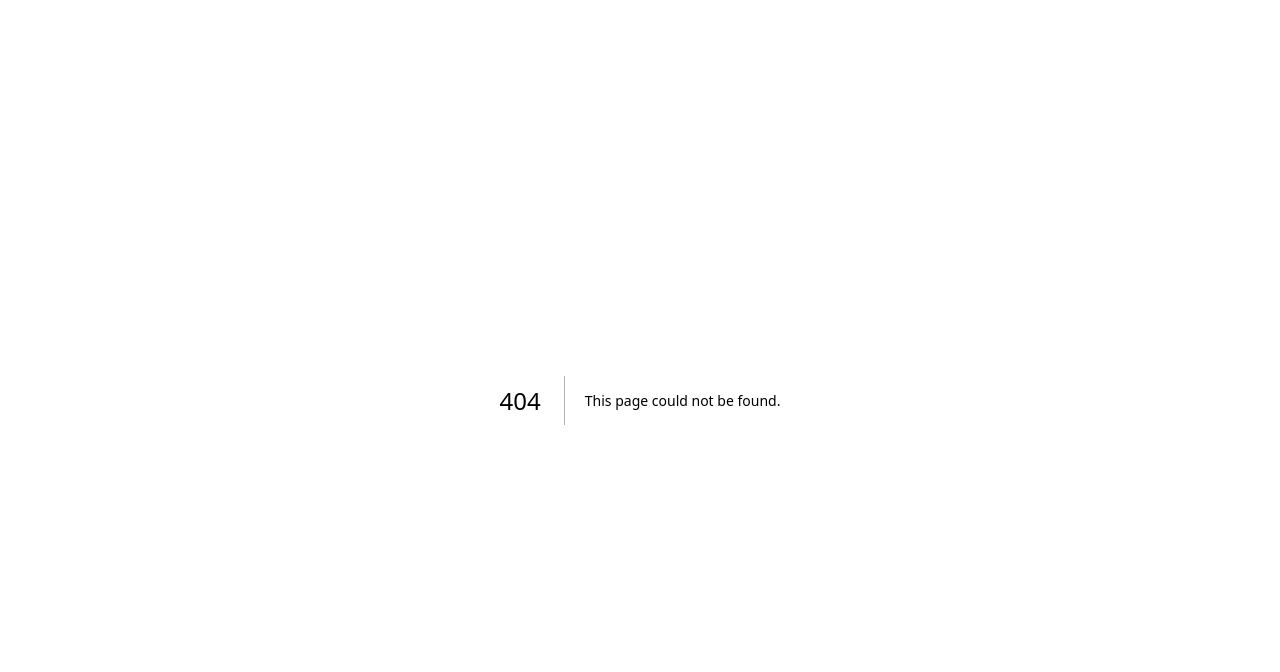
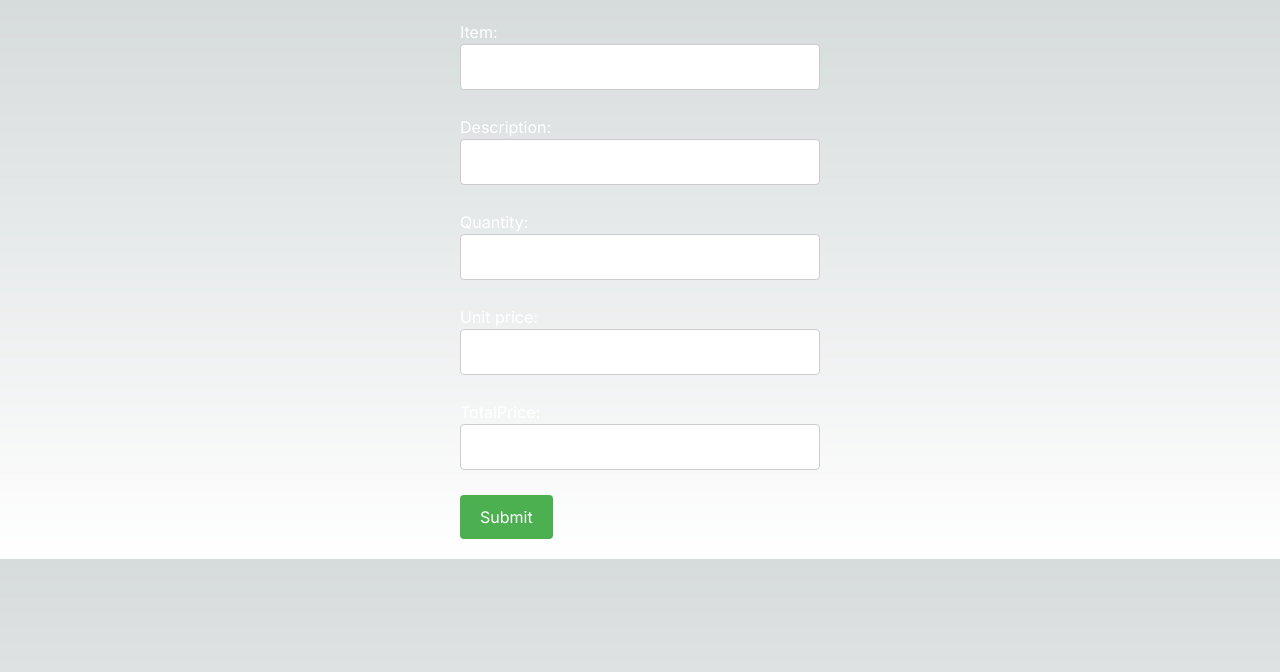
Before and after one commit to Asrat77/Sales-UI, a Next.js app: page /sales in a window 1280 px wide. Before the commit this address had no page. Shown: the top 672 px of the page. Built offline with nearby package versions, Linux system fonts and the light colour scheme.

Commit message:
Sales update

```diff
--- a/src/app/page.tsx
+++ b/src/app/page.tsx
@@ -1,113 +1,55 @@
+"use client";
 import Image from "next/image";
+import { useState } from "react";
+// Make all feilds required except description (show alert if a value is missing), Update total price on submit using useEffect
 
 export default function Home() {
+
+  const [formData, setFormData] = useState(
+    {
+      item: "",
+      description: "",
+      quantity: "",
+      unit_price: "",
+      total_price: ""
+    }
+  )
+
+  const handleChange = (event: any) => {
+    const { name, value } = event.target;
+    setFormData((prevState) => ({ ...prevState, [name]: value }));
+  };
+
+
+  const handleSubmit = (event: any) => {
+    event.preventDefault();
+    console.log(formData);
+  };
+
   return (
-    <main className="flex min-h-screen flex-col items-center justify-between p-24">
-      <div className="z-10 max-w-5xl w-full items-center justify-between font-mono text-sm lg:flex">
-        <p className="fixed left-0 top-0 flex w-full justify-center border-b border-gray-300 bg-gradient-to-b from-zinc-200 pb-6 pt-8 backdrop-blur-2xl dark:border-neutral-800 dark:bg-zinc-800/30 dark:from-inherit lg:static lg:w-auto  lg:rounded-xl lg:border lg:bg-gray-200 lg:p-4 lg:dark:bg-zinc-800/30">
-          Get started by editing&nbsp;
-          <code className="font-mono font-bold">src/app/page.tsx</code>
-        </p>
-        <div className="fixed bottom-0 left-0 flex h-48 w-full items-end justify-center bg-gradient-to-t from-white via-white dark:from-black dark:via-black lg:static lg:h-auto lg:w-auto lg:bg-none">
-          <a
-            className="pointer-events-none flex place-items-center gap-2 p-8 lg:pointer-events-auto lg:p-0"
-            href="https://vercel.com?utm_source=create-next-app&utm_medium=appdir-template&utm_campaign=create-next-app"
-            target="_blank"
-            rel="noopener noreferrer"
-          >
-            By{" "}
-            <Image
-              src="/vercel.svg"
-              alt="Vercel Logo"
-              className="dark:invert"
-              width={100}
-              height={24}
-              priority
-            />
-          </a>
-        </div>
-      </div>
+    <form action="" onSubmit={handleSubmit}>
+      <label>Item:
+        <input type="text" name="item" value={formData.item}  onChange={handleChange} />
+      </label>
 
-      <div className="relative flex place-items-center before:absolute before:h-[300px] before:w-full sm:before:w-[480px] before:-translate-x-1/2 before:rounded-full before:bg-gradient-radial before:from-white before:to-transparent before:blur-2xl before:content-[''] after:absolute after:-z-20 after:h-[180px] after:w-full sm:after:w-[240px] after:translate-x-1/3 after:bg-gradient-conic after:from-sky-200 after:via-blue-200 after:blur-2xl after:content-[''] before:dark:bg-gradient-to-br before:dark:from-transparent before:dark:to-blue-700 before:dark:opacity-10 after:dark:from-sky-900 after:dark:via-[#0141ff] after:dark:opacity-40 before:lg:h-[360px] z-[-1]">
-        <Image
-          className="relative dark:drop-shadow-[0_0_0.3rem_#ffffff70] dark:invert"
-          src="/next.svg"
-          alt="Next.js Logo"
-          width={180}
-          height={37}
-          priority
-        />
-      </div>
+      <label>Description:
+        <input type="text" name="description" value={formData.description} onChange={handleChange}/>
+      </label>
 
-      <div className="mb-32 grid text-center lg:max-w-5xl lg:w-full lg:mb-0 lg:grid-cols-4 lg:text-left">
-        <a
-          href="https://nextjs.org/docs?utm_source=create-next-app&utm_medium=appdir-template&utm_campaign=create-next-app"
-          className="group rounded-lg border border-transparent px-5 py-4 transition-colors hover:border-gray-300 hover:bg-gray-100 hover:dark:border-neutral-700 hover:dark:bg-neutral-800/30"
-          target="_blank"
-          rel="noopener noreferrer"
-        >
-          <h2 className={`mb-3 text-2xl font-semibold`}>
-            Docs{" "}
-            <span className="inline-block transition-transform group-hover:translate-x-1 motion-reduce:transform-none">
-              -&gt;
-            </span>
-          </h2>
-          <p className={`m-0 max-w-[30ch] text-sm opacity-50`}>
-            Find in-depth information about Next.js features and API.
-          </p>
-        </a>
+      <label>Quantity:
+        <input type="text" name="description"value={formData.unit_price} onChange={handleChange} />
+      </label>
 
-        <a
-          href="https://nextjs.org/learn?utm_source=create-next-app&utm_medium=appdir-template-tw&utm_campaign=create-next-app"
-          className="group rounded-lg border border-transparent px-5 py-4 transition-colors hover:border-gray-300 hover:bg-gray-100 hover:dark:border-neutral-700 hover:dark:bg-neutral-800/30"
-          target="_blank"
-          rel="noopener noreferrer"
-        >
-          <h2 className={`mb-3 text-2xl font-semibold`}>
-            Learn{" "}
-            <span className="inline-block transition-transform group-hover:translate-x-1 motion-reduce:transform-none">
-              -&gt;
-            </span>
-          </h2>
-          <p className={`m-0 max-w-[30ch] text-sm opacity-50`}>
-            Learn about Next.js in an interactive course with&nbsp;quizzes!
-          </p>
-        </a>
+    <label>Unit price:
+      <input type="text" name="unit_price"value={formData.total_price} onChange={handleChange} />
+    </label>
 
-        <a
-          href="https://vercel.com/templates?framework=next.js&utm_source=create-next-app&utm_medium=appdir-template&utm_campaign=create-next-app"
-          className="group rounded-lg border border-transparent px-5 py-4 transition-colors hover:border-gray-300 hover:bg-gray-100 hover:dark:border-neutral-700 hover:dark:bg-neutral-800/30"
-          target="_blank"
-          rel="noopener noreferrer"
-        >
-          <h2 className={`mb-3 text-2xl font-semibold`}>
-            Templates{" "}
-            <span className="inline-block transition-transform group-hover:translate-x-1 motion-reduce:transform-none">
-              -&gt;
-            </span>
-          </h2>
-          <p className={`m-0 max-w-[30ch] text-sm opacity-50`}>
-            Explore starter templates for Next.js.
-          </p>
-        </a>
+    <label>TotalPrice:
+      <input type="text" name="total_price"value={formData.total_price} onChange={handleChange} />
+    </label>
 
-        <a
-          href="https://vercel.com/new?utm_source=create-next-app&utm_medium=appdir-template&utm_campaign=create-next-app"
-          className="group rounded-lg border border-transparent px-5 py-4 transition-colors hover:border-gray-300 hover:bg-gray-100 hover:dark:border-neutral-700 hover:dark:bg-neutral-800/30"
-          target="_blank"
-          rel="noopener noreferrer"
-        >
-          <h2 className={`mb-3 text-2xl font-semibold`}>
-            Deploy{" "}
-            <span className="inline-block transition-transform group-hover:translate-x-1 motion-reduce:transform-none">
-              -&gt;
-            </span>
-          </h2>
-          <p className={`m-0 max-w-[30ch] text-sm opacity-50 text-balance`}>
-            Instantly deploy your Next.js site to a shareable URL with Vercel.
-          </p>
-        </a>
-      </div>
-    </main>
-  );
+    <input type="submit" value="Submit"/>
+
+    </form>
+      );
 }
--- /dev/null
+++ b/src/app/sales/page.tsx
@@ -0,0 +1,129 @@
+"use client";
+import Image from "next/image";
+import { useEffect, useLayoutEffect, useState } from "react";
+// Make all feilds required except description (show alert if a value is missing), Update total price on submit using useEffect
+
+export default function Home() {
+
+  const [formData, setFormData] = useState(
+    {
+      item: "",
+      description: "",
+      quantity: "",
+      unit_price: "",
+      total_price: ""
+    }
+  )
+
+  useEffect(() => {
+    const quantity = parseFloat(formData.quantity);
+    const unitPrice = parseFloat(formData.unit_price);
+    const totalPrice = quantity * unitPrice;
+    // String(totalPrice)
+    console.log(typeof totalPrice)
+
+    // @ts-ignore
+    setFormData((prevState) => ({ ...prevState, total_price: totalPrice }));
+  }, [formData.quantity, formData.unit_price]);
+
+
+  const handleChange = (event: any) => {
+    const { name, value } = event.target;
+    setFormData((prevState) => ({
+      ...prevState,
+      [name]: name === 'total_price' ? String(value) : value
+    }));
+  };
+
+
+
+  const validateForm = () => {
+    const errors:any = {};
+
+     if (!formData.item) {
+      errors.item = "Item is required";
+    }
+
+    if (!formData.quantity) {
+      errors.quantity = "Quantity is required";
+    }
+
+    if (!formData.unit_price) {
+      errors.unit_price = "Unit Price is required";
+    }
+
+    setFormData((prevState) => ({ ...prevState, errors }));
+
+    return Object.keys(errors).length === 0;
+  };
+
+
+  const handleSubmit = (event: any) => {
+    event.preventDefault();
+    if (validateForm()){
+      console.log(formData);
+    }
+    else{
+
+    }
+
+  };
+
+  return (
+    <form action="" onSubmit={handleSubmit} style={styles.form}>
+      <label style={styles.label}>Item:
+        <input type="text" name="item" value={formData.item}  onChange={handleChange}  style={styles.input} required/>
+      </label>
+
+      <label style={styles.label}>Description:
+        <input type="text" name="description" value={formData.description} onChange={handleChange} style={styles.input} />
+      </label>
+
+      <label style={styles.label}>Quantity:
+        <input type="number" name="quantity"value={formData.quantity} onChange={handleChange} style={styles.input} required />
+      </label>
+
+    <label style={styles.label}>Unit price:
+      <input type="number" name="unit_price"value={formData.unit_price} onChange={handleChange}  style={styles.input} required />
+    </label>
+
+    <label style={styles.label}>TotalPrice:
+      <input type="number" name="total_price"value={formData.total_price} onChange={handleChange} style={styles.input} required readOnly/>
+    </label>
+
+    <input type="submit" value="Submit" style={styles.submitButton}/>
+
+    </form>
+      );
+}
+
+const styles = {
+  form: {
+    maxWidth: '400px',
+    margin: '0 auto',
+    padding: '20px',
+    backgroundColor: 'f0000',
+    borderRadius: '8px'
+  },
+  label: {
+    display: 'block',
+    marginBottom: '10px',
+    color: '#FFFFFF'
+  },
+  input: {
+    width: '100%',
+    padding: '10px',
+    marginBottom: '15px',
+    border: '1px solid #ccc',
+    borderRadius: '4px',
+    color: '#000000',
+  },
+  submitButton: {
+    backgroundColor: '#4caf50',
+    color: 'white',
+    padding: '10px 20px',
+    border: 'none',
+    borderRadius: '4px',
+    cursor: 'pointer'
+  }
+};
```
Also changed, not shown: package.json (+6 -5 lines), 2 other files (tests, documents, lock files or other folders).
